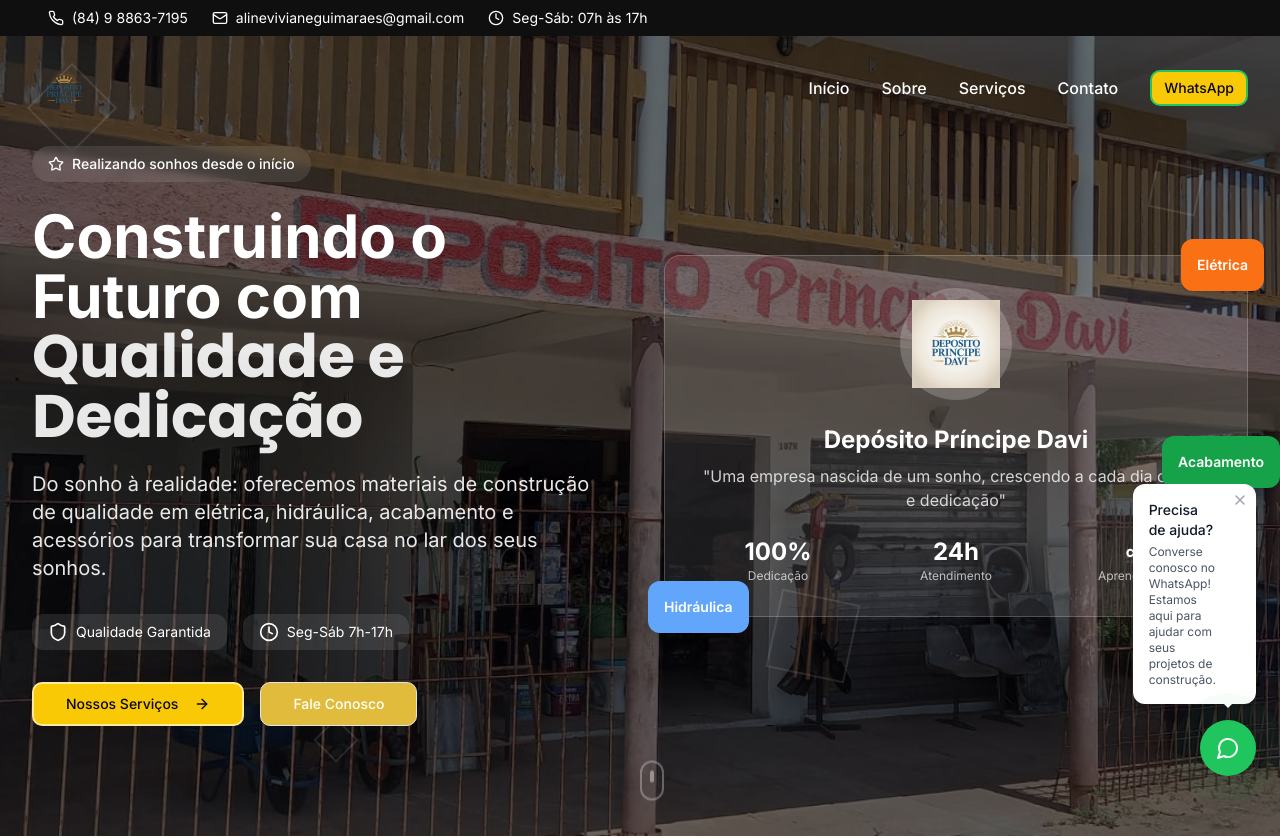
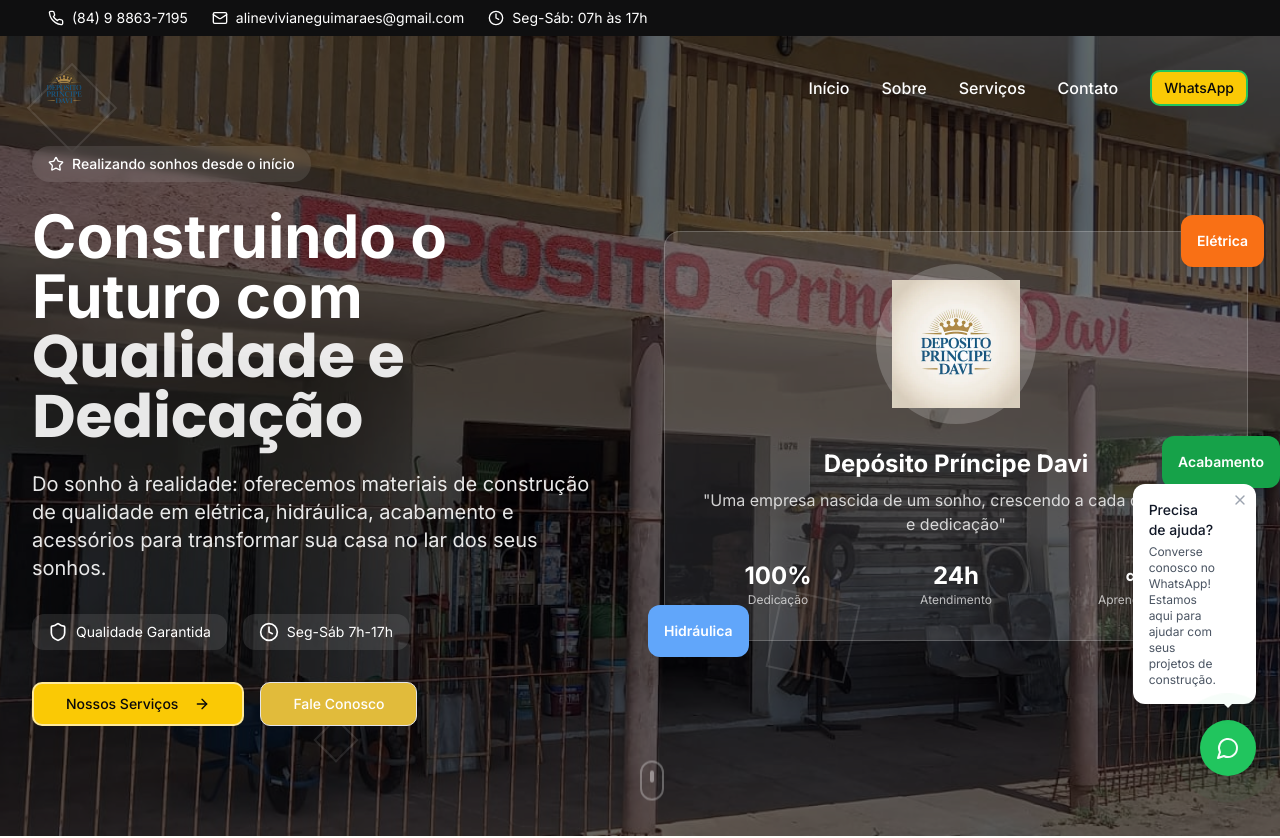
Before and after one commit to DevZipMateus/principe-davi-digital, a React (Vite) app: page / in a window 1280 px wide. Shown: the top 838 px of the page. Built offline with nearby package versions, Linux system fonts and the light colour scheme.

Commit message:
Aumentar imagem na sessão Hero
Aumenta o tamanho da imagem na direita da sessão Hero para melhorar a visualização.

```diff
--- a/src/components/HeroSection.tsx
+++ b/src/components/HeroSection.tsx
@@ -1,4 +1,3 @@
-
 import React from 'react';
 import { ArrowRight, Star, Shield, Clock } from 'lucide-react';
 import { Button } from '@/components/ui/button';
@@ -85,7 +84,7 @@ const HeroSection = () => {
               {/* Card principal */}
               <div className="bg-white/10 backdrop-blur-sm rounded-2xl p-4 sm:p-6 lg:p-8 border border-white/20">
                 <div className="text-center">
-                  <div className="bg-white/20 rounded-full w-20 h-20 sm:w-24 sm:h-24 lg:w-28 lg:h-28 flex items-center justify-center mx-auto mb-4 sm:mb-6 p-3">
+                  <div className="bg-white/20 rounded-full w-32 h-32 sm:w-36 sm:h-36 lg:w-40 lg:h-40 flex items-center justify-center mx-auto mb-4 sm:mb-6 p-4">
                     <img
                       src="/lovable-uploads/8d2b0c1e-ffc6-4252-9485-5e4e8c27563c.png"
                       alt="Depósito Príncipe Davi"
```
